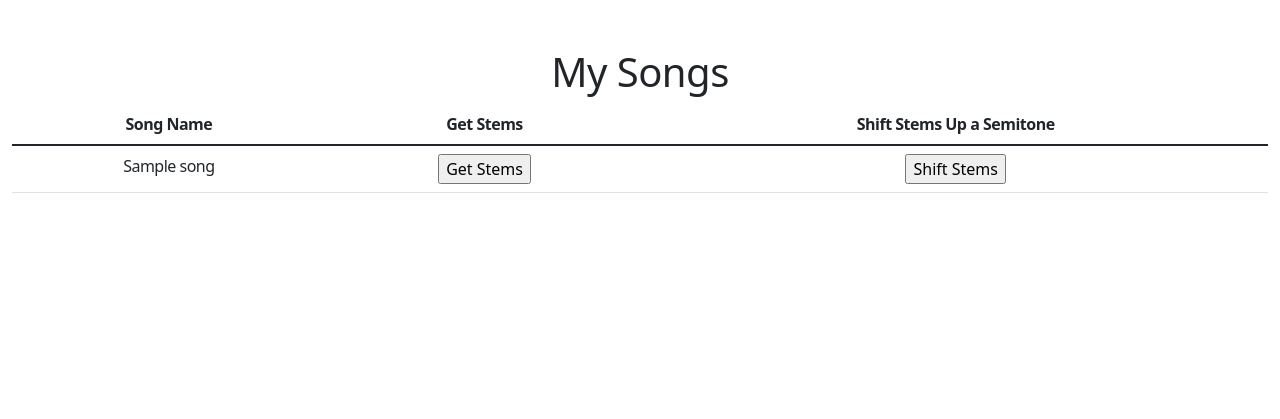
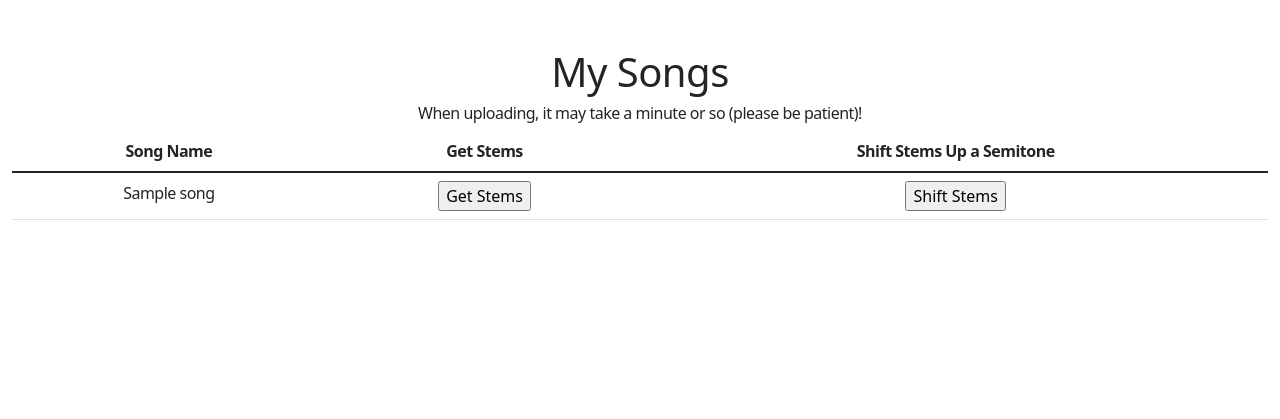
Before and after one commit to john7rho/orpheus_website, a Flask app: template templates/mysongs.html in a window 1280 px wide. Shown: the part 78-497 px from the top of the page. Run offline with Flask 2, Linux system fonts and the light colour scheme; the template is opened without the code that fills it: most values are stand-ins (such as "Sample title", 1, 10 or a date in 2020); parts of the project's set-up code (start-up, migrations or seed data) failed here and were passed over; some libraries are stand-ins or nearby versions.

Commit message:
added loading warning

```diff
--- a/templates/mysongs.html
+++ b/templates/mysongs.html
@@ -9,6 +9,7 @@
         My Songs
     </h1>
     <h6>{{ message }}</h6>
+    <h6> When uploading, it may take a minute or so (please be patient)! </h6>
     <table class="table">
         <thead>
             <tr>
```
